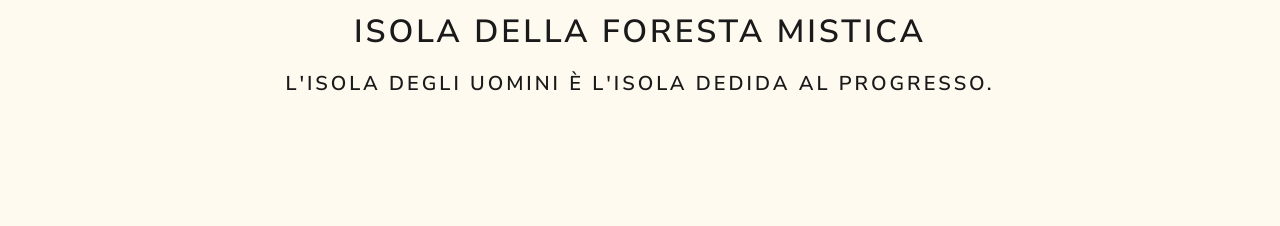
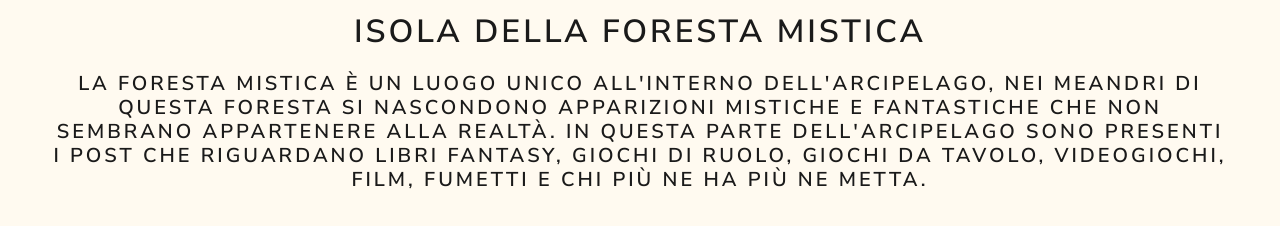
Before and after one commit to MatteoMass/MapOfThoughts, a plain HTML site: page isole/isola-della-foresta-mistica.html in a window 1280 px wide. Drawn offline with Linux system fonts and the light colour scheme.

Commit message:
Update isola-della-foresta-mistica.html

```diff
--- a/isole/isola-della-foresta-mistica.html
+++ b/isole/isola-della-foresta-mistica.html
@@ -16,7 +16,7 @@
 <body style="background-color: #FFFAF0;">
 
     <h1 style="font-size: 2.5vw; text-align:center; padding-top:1%">Isola della Foresta Mistica</h1>
-    <h4 style="text-align:center; padding-top:1%; padding-left: 4%; padding-right: 4%;">L'Isola degli uomini è l'isola dedida al progresso.</h4><br/>
+    <h4 style="text-align:center; padding-top:1%; padding-left: 4%; padding-right: 4%;">La Foresta Mistica è un luogo unico all'interno dell'Arcipelago, nei meandri di questa foresta si nascondono apparizioni mistiche e fantastiche che non sembrano appartenere alla realtà. In questa parte dell'Arcipelago sono presenti i post che riguardano Libri Fantasy, Giochi di Ruolo, Giochi da Tavolo, Videogiochi, Film, Fumetti e chi più ne ha più ne metta.</h4><br/>
 
 </body>
 
```
